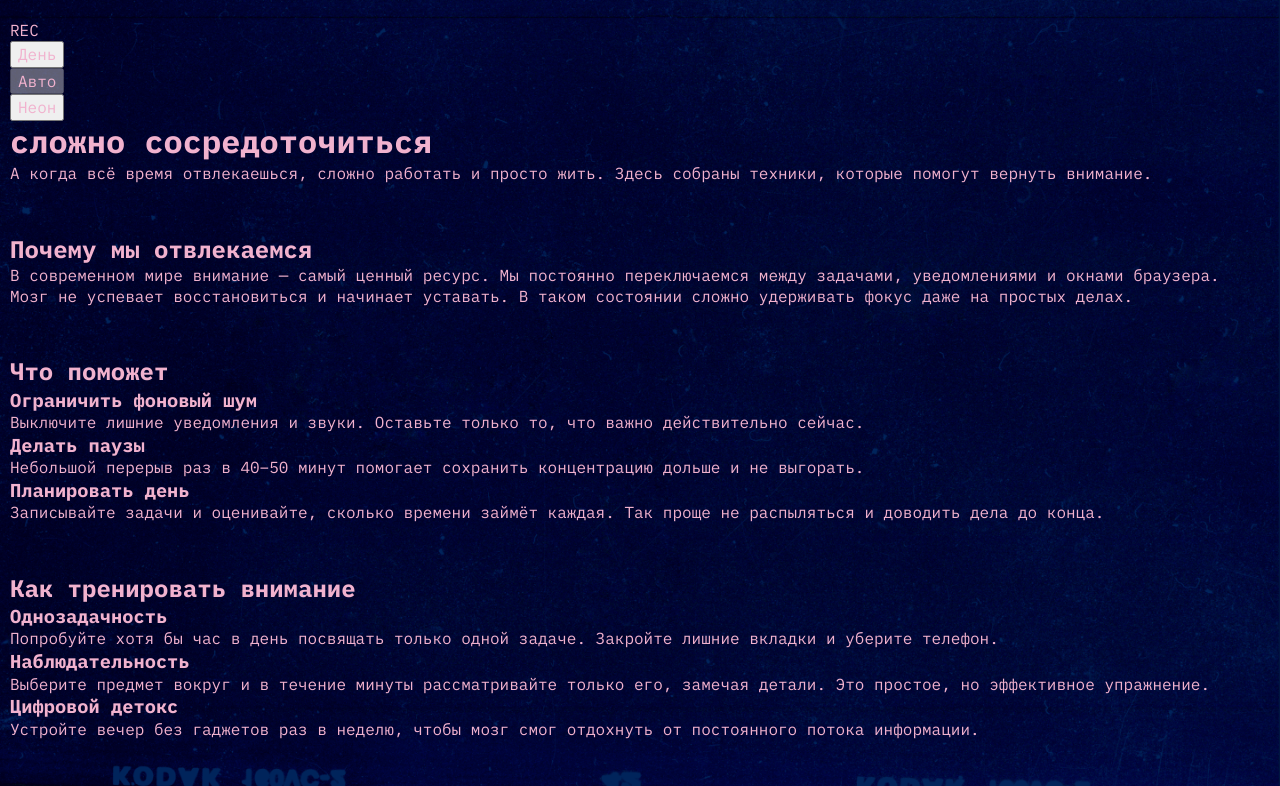
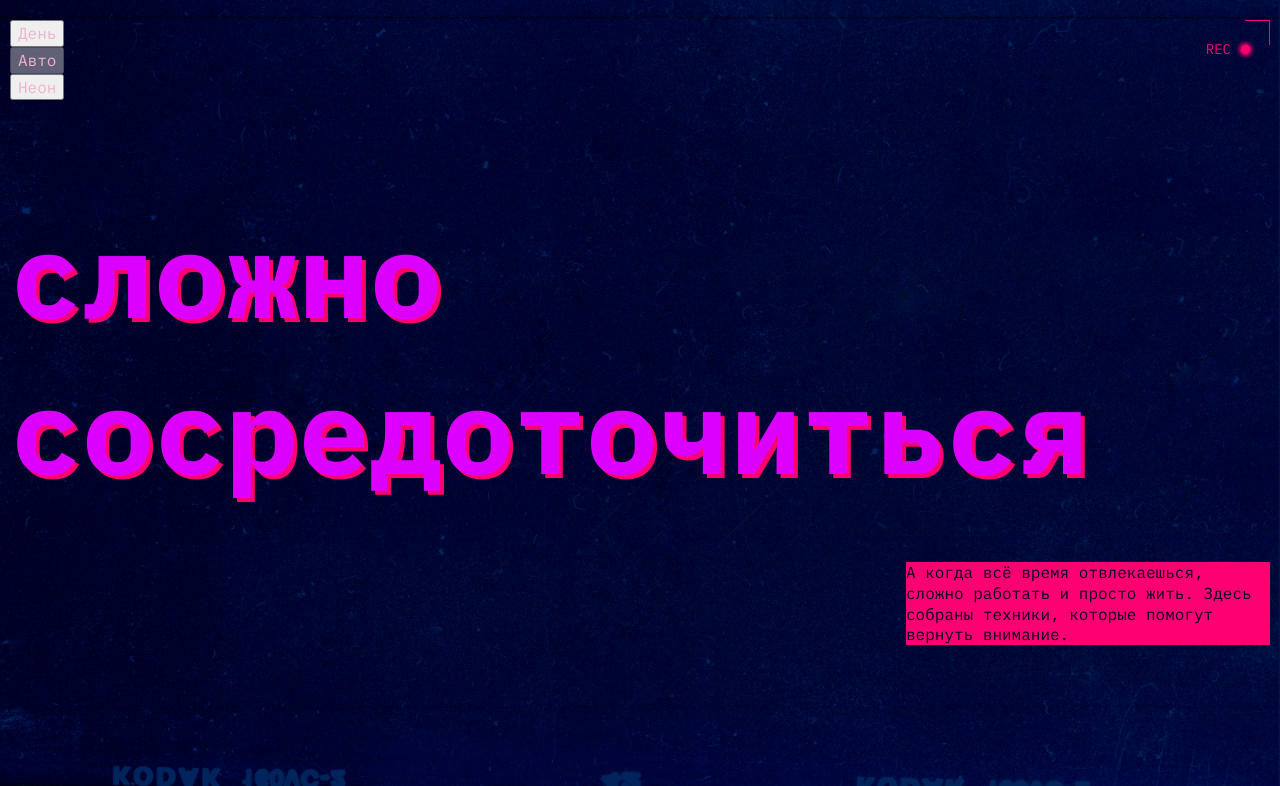
Before and after one commit to EgorChen246/slozhno-sosredotochitsya-ad, a plain HTML site: page index.html in a window 1280 px wide. Shown: the top 786 px of the page. Drawn offline with Linux system fonts and the light colour scheme.

Commit message:
Стили шапки

```diff
--- a/styles/style.css
+++ b/styles/style.css
@@ -28,3 +28,94 @@
   flex-direction: column;
   gap: var(--section-gap);
 }
+
+.header,
+.footer {
+  position: relative;
+  display: grid;
+  grid-template-rows: minmax(0, 1fr) auto minmax(0, 1fr);
+  min-block-size: 100vh;
+}
+
+.header__content {
+  grid-row: 2 / 3;
+  display: grid;
+  align-items: center;
+  row-gap: 55px;
+}
+
+.header__title,
+.footer__title {
+  font-weight: 700;
+  text-transform: lowercase;
+  color: var(--title-color);
+  text-shadow: 4px 4px 0 var(--title-shadow-color);
+}
+
+.header__title {
+  font-size: clamp(7.25rem, 7.0115rem + 1.0178vw, 7.5rem);
+}
+
+.footer__title {
+  font-size: clamp(7.5rem, 0.5625rem + 14.4531vw, 9.8125rem);
+  justify-self: center;
+  align-self: center;
+}
+
+.header__description {
+  max-inline-size: 364px;
+  justify-self: flex-end;
+}
+
+.title-decor {
+  background-color: var(--accent-color);
+  color: var(--title-decor-text-color);
+}
+
+.decorated-zone {
+  position: relative;
+}
+
+.decorated-zone::before,
+.decorated-zone::after {
+  content: '';
+  position: absolute;
+  inline-size: 25px;
+  block-size: 25px;
+  border: 1px solid var(--decor-border-color);
+}
+
+.decorated-zone::before {
+  inset-block-start: 0;
+  inset-inline-end: 0;
+  border-inline-start: none;
+  border-block-end: none;
+}
+
+.decorated-zone::after {
+  inset-block-end: 0;
+  inset-inline-start: 0;
+  border-inline-end: none;
+  border-block-start: none;
+}
+
+.header__rec {
+  position: absolute;
+  inset-block-start: 20px;
+  inset-inline-end: 20px;
+  display: inline-flex;
+  align-items: center;
+  gap: 10px;
+  color: var(--rec-color);
+  font-size: var(--font-size-s);
+  text-transform: uppercase;
+}
+
+.header__rec::after {
+  content: '';
+  inline-size: 9px;
+  block-size: 9px;
+  border-radius: 50%;
+  background-color: var(--rec-color);
+  box-shadow: 0 0 4px 2px var(--rec-color);
+}
```
